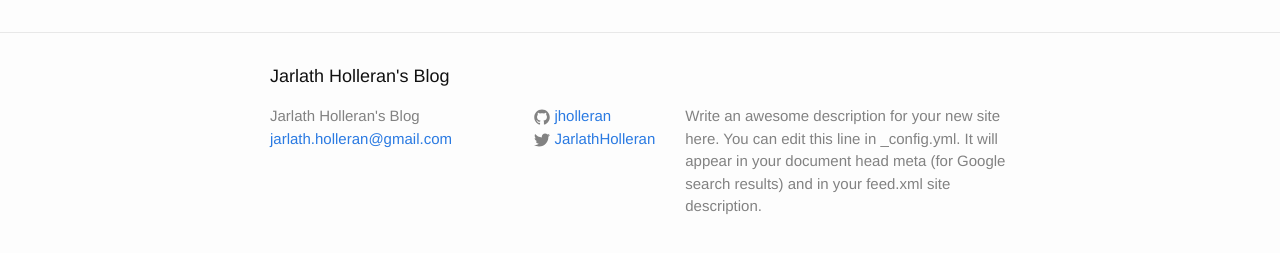
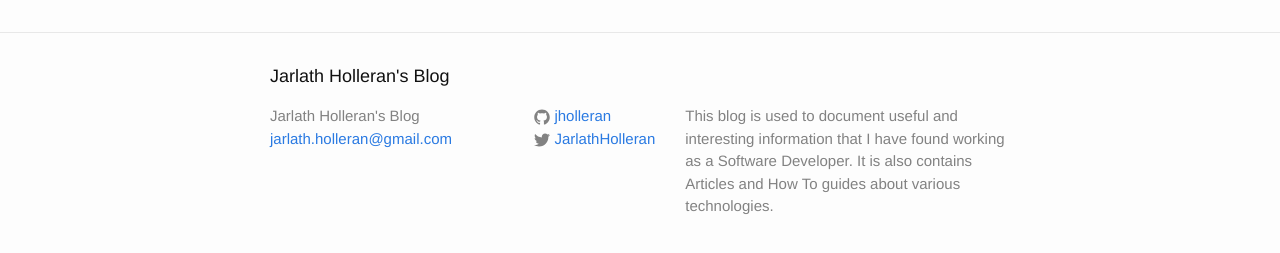
Before and after one commit to jholleran/jholleran.github.io, a Jekyll site: the page built from index.html, in a window 1280 px wide. Shown: the part 444-697 px from the top of the page. Built offline with Jekyll 4.4.1, drawn with Linux system fonts in a browser that asks for light colours.

Commit message:
Updated blog description

```diff
--- a/_config.yml
+++ b/_config.yml
@@ -2,9 +2,9 @@
 title: Jarlath Holleran's Blog
 email: jarlath.holleran@gmail.com
 description: > # this means to ignore newlines until "baseurl:"
-  Write an awesome description for your new site here. You can edit this
-  line in _config.yml. It will appear in your document head meta (for
-  Google search results) and in your feed.xml site description.
+  This blog is used to document useful and interesting information that I
+  have found working as a Software Developer. It is also contains Articles
+  and How To guides about various technologies.
 baseurl: "" # the subpath of your site, e.g. /blog/
 url: "http://jholleran.github.io" # the base hostname & protocol for your site
 twitter_username: JarlathHolleran
```
